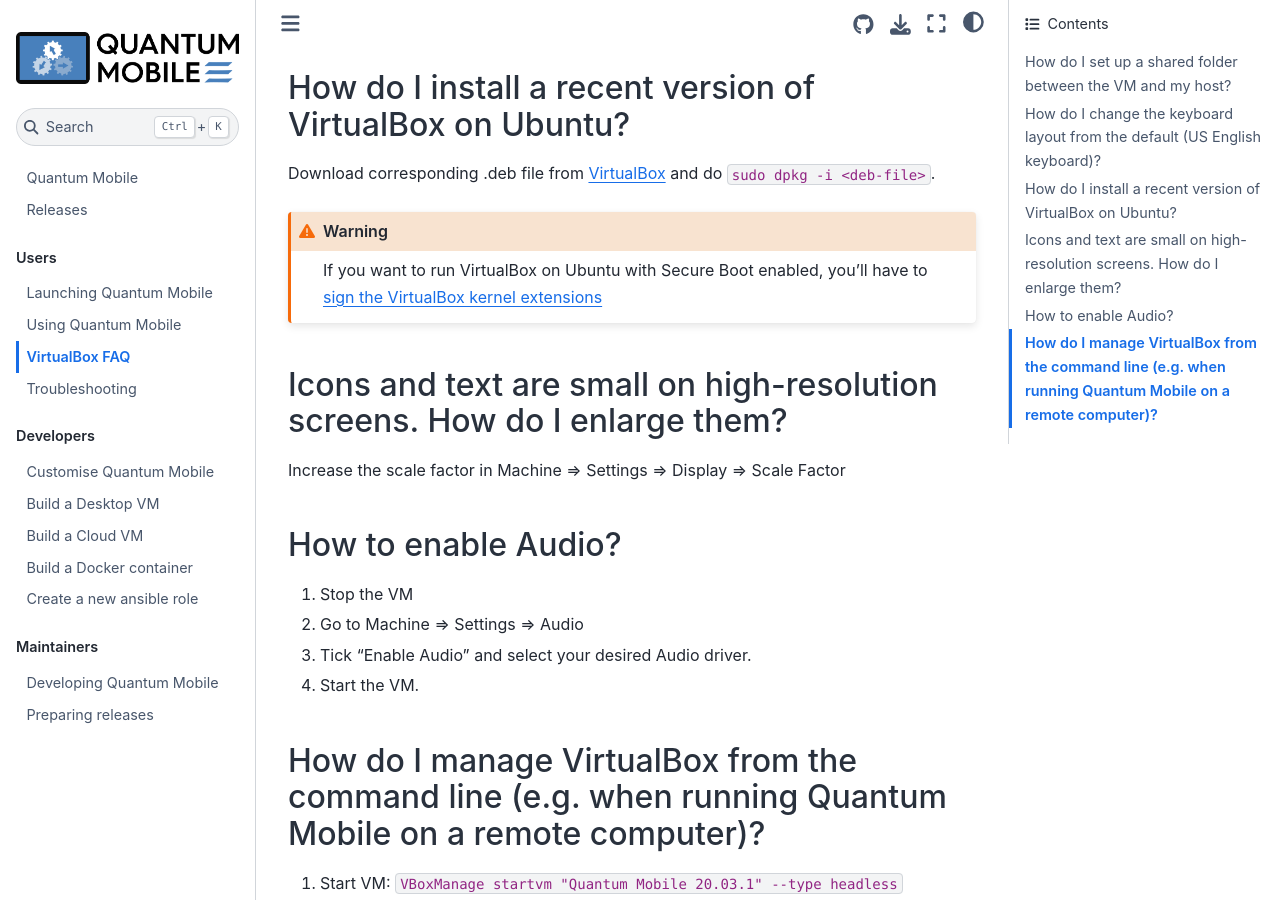
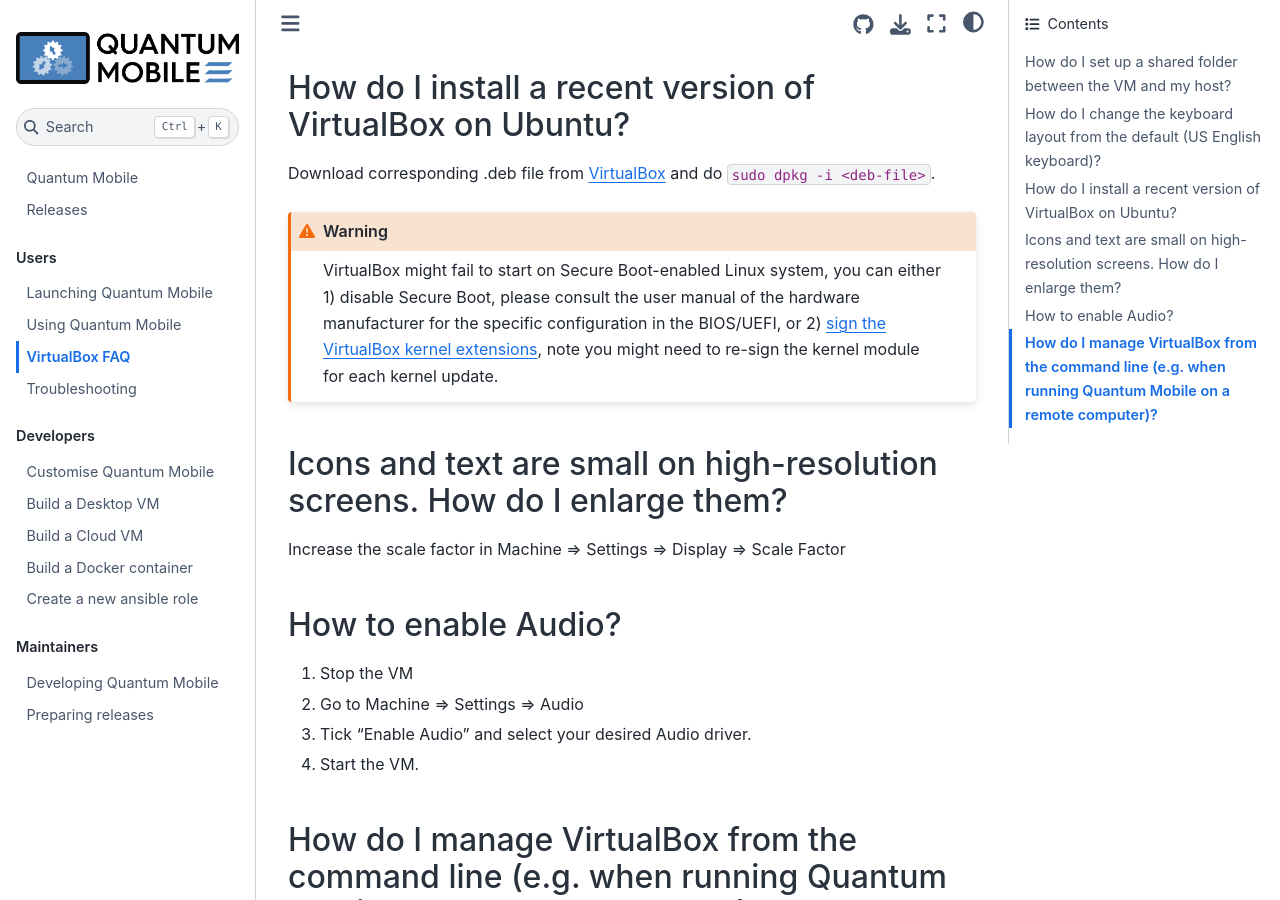
Before and after one commit to marvel-nccr/quantum-mobile, a Sphinx documentation site: the page built from docs/users/faq.md, in a window 1280 px wide and 900 px high, scrolled down 1028 px. Built offline with Sphinx 7.4.7 and the Sphinx Book theme 1.1.4, drawn with Linux system fonts in a browser that asks for light colours.

Commit message:
📚 DOCS: Update Secure Boot (#201)

```diff
--- a/docs/users/faq.md
+++ b/docs/users/faq.md
@@ -26,7 +26,7 @@
 Download corresponding .deb file from [VirtualBox](https://www.virtualbox.org/wiki/Linux_Downloads) and do `sudo dpkg -i <deb-file>`.
 
 :::{warning}
-If you want to run VirtualBox on Ubuntu with Secure Boot enabled, you'll have to [sign the VirtualBox kernel extensions](https://askubuntu.com/questions/914997/install-virtualbox-while-keeping-secure-boot)
+VirtualBox might fail to start on Secure Boot-enabled Linux system, you can either 1) disable Secure Boot, please consult the user manual of the hardware manufacturer for the specific configuration in the BIOS/UEFI, or 2) [sign the VirtualBox kernel extensions](https://askubuntu.com/questions/914997/install-virtualbox-while-keeping-secure-boot), note you might need to re-sign the kernel module for each kernel update.
 :::
 
 ## Icons and text are small on high-resolution screens. How do I enlarge them?
```
